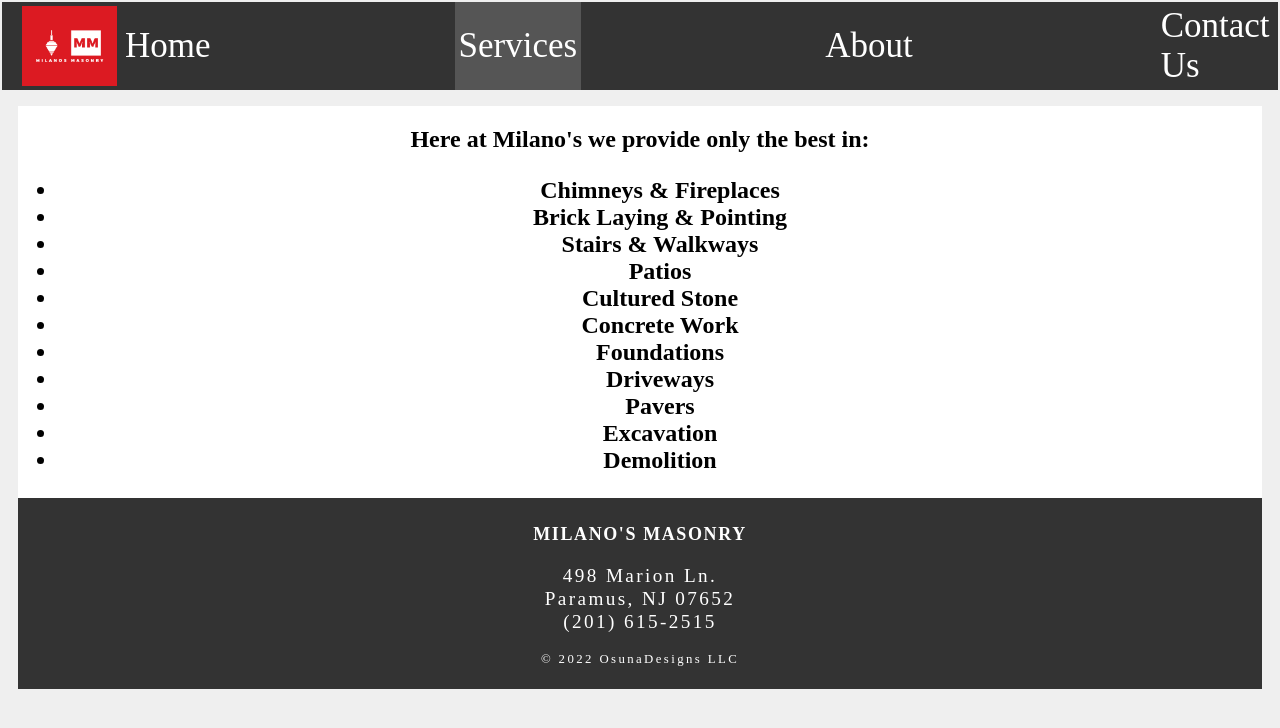
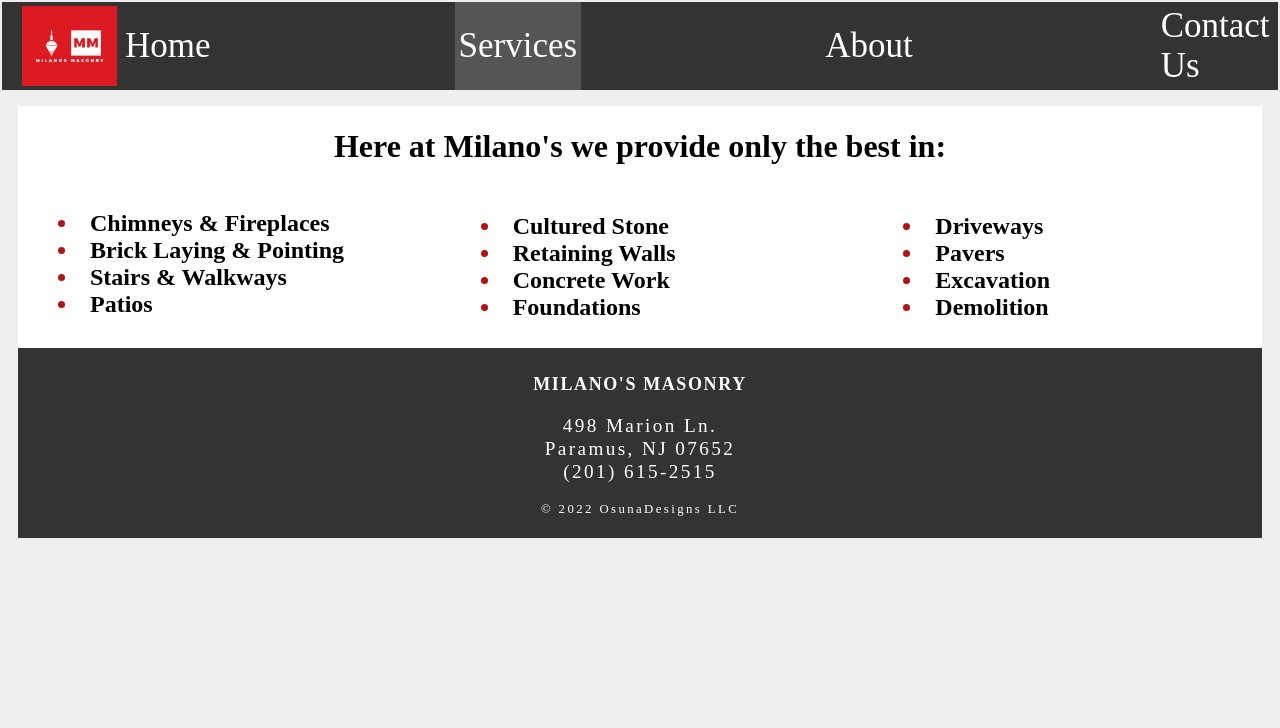
Before and after one commit to ventura0121/Milanos, a React (Create React App) app: page /Services in a window 1280 px wide. Shown: the top 728 px of the page. Built offline with nearby package versions, Linux system fonts and the light colour scheme.

Commit message:
Completed list in Services

```diff
--- /dev/null
+++ b/src/components/Services.css
@@ -0,0 +1,10 @@
+.Services-text{
+    list-style-position: inside;
+    columns: 3;
+    text-align: left;
+
+}
+.Services-text ::marker{
+    color:rgb(177, 18, 18);
+
+}
--- a/src/components/Services.js
+++ b/src/components/Services.js
@@ -1,3 +1,4 @@
+import "./Services.css"
 
 export default function Services() {
     return (
@@ -5,17 +6,21 @@
         <div className="Services-img-container">
           {/* <img src={Rebar} alt="Rebar.jpg" id="Rebar.jpg" /> */}
         </div>
+        <h1>Here at Milano's we provide only the best in:</h1>
         <h2 className="Services-text">
-            Here at Milano's we provide only the best in:
+
 
             <ul>
             <li>Chimneys & Fireplaces</li>
             <li>Brick Laying & Pointing</li>
             <li>Stairs & Walkways</li>
             <li>Patios</li>
+            <br/>
             <li>Cultured Stone</li>
+            <li>Retaining Walls</li>
             <li>Concrete Work</li>
             <li>Foundations</li>
+            <br/>
             <li>Driveways</li>
             <li>Pavers</li>
             <li>Excavation</li>
```
